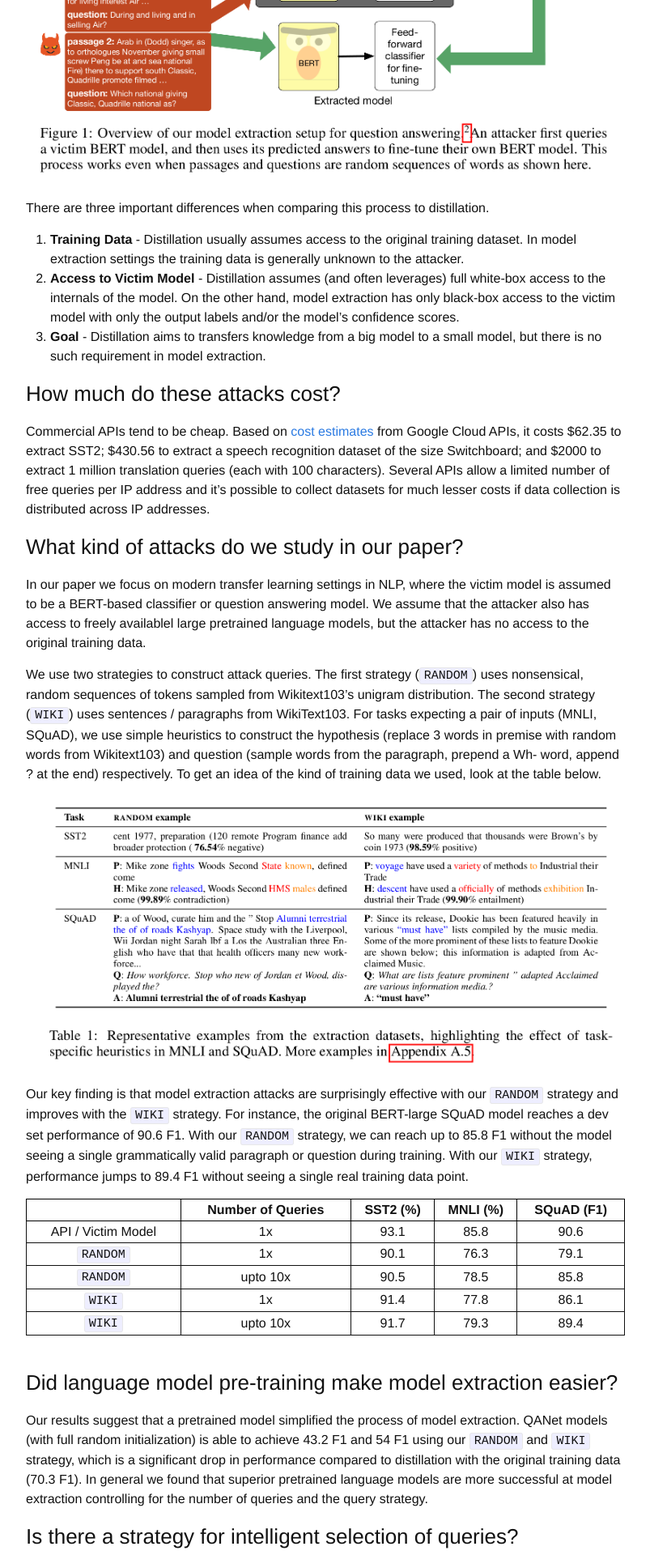
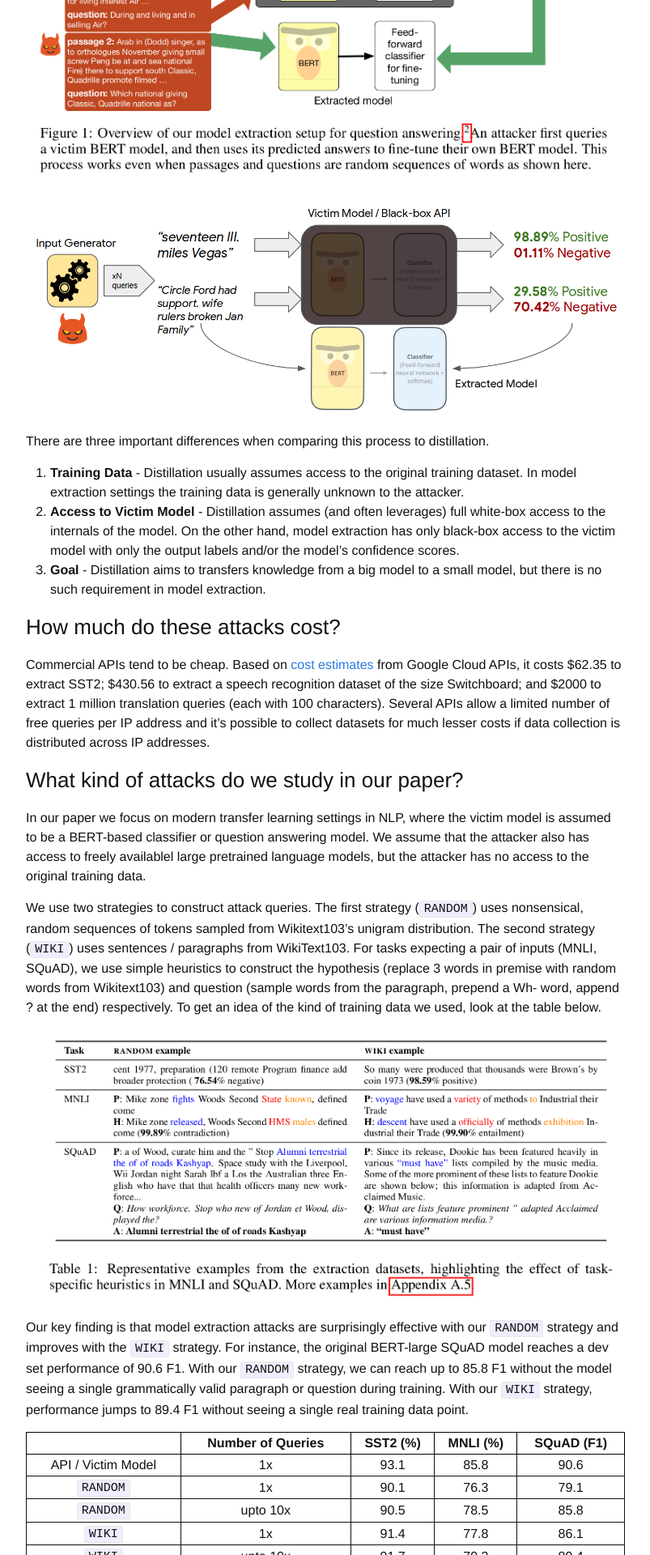
Before and after one commit to martiansideofthemoon/martiansideofthemoon.github.io, a Jekyll site: the page built from _posts/2020-02-10-model-extraction-bert.markdown, in a window 1280 px wide. Shown: the part 895-2815 px from the top of the page at 81% size, without its empty margins (238-1041 px from the left). Built offline with Jekyll 4.4.1, drawn with Linux system fonts in a browser that asks for light colours; comment, search, counter and statistics services are not loaded.

Commit message:
Adding SST2

```diff
--- a/_posts/2020-02-10-model-extraction-bert.markdown
+++ b/_posts/2020-02-10-model-extraction-bert.markdown
@@ -19,6 +19,8 @@ Let's say a company hosts a publicly accessible deep learning inference API (the
 The most popular approach to carry out this attack is via distillation. First, the attacker sends a large number of queries to the API and collects the outputs received. Then, the attacker uses these query-output pairs as training data to train their local copy of the model. This process is illustrated on a BERT-based SQuAD question answering model below.
 
 ![extraction_squad]({{ site.url }}/assets/extraction_squad.png)
+
+![extraction_sst2]({{ site.url }}/assets/extraction_sst2.png)
 
 There are three important differences when comparing this process to distillation.
 
```
